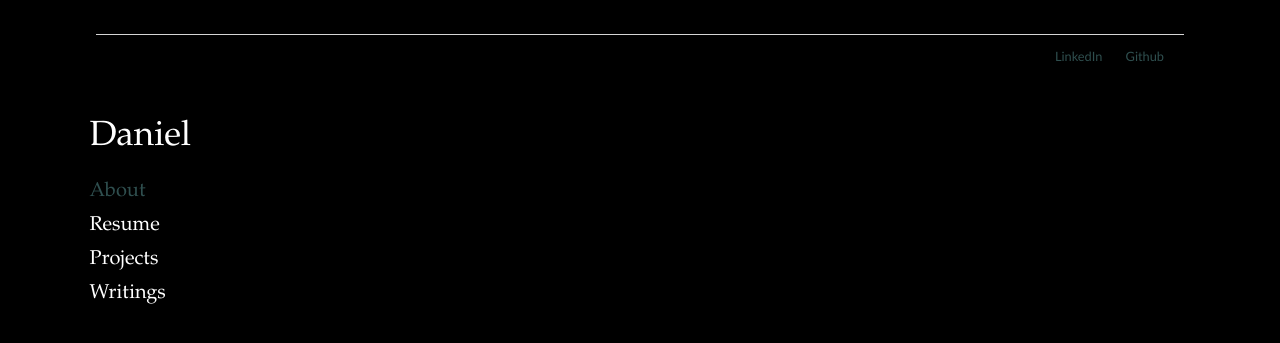
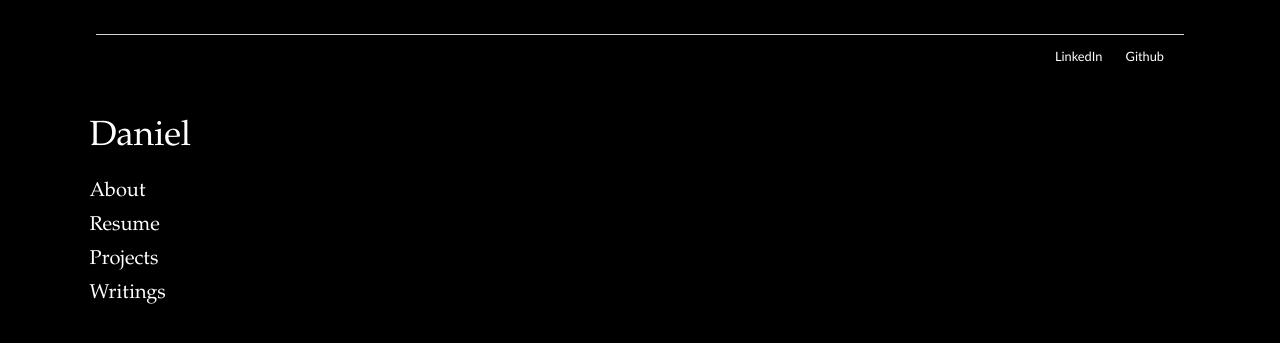
Before and after one commit to Calculasians/calculasians.github.io, a Jekyll site: the page built from about/index.html, in a window 1280 px wide. Shown: the top 343 px of the page. Built offline with Jekyll 4.4.1, drawn with Linux system fonts in a browser that asks for light colours.

Commit message:
Update main.css

```diff
--- a/css/main.css
+++ b/css/main.css
@@ -52,13 +52,19 @@ nav ul li, footer ul li {
     margin-right: 20px;
     text-align: right;
 }
+
 a {
     text-decoration: none;
-    color: #2F4F4F;
-    transition: color 0.16s ease-in-out;
+    color: white;
 }
+
 a:hover {
-    color: #FF6347
+
+    -webkit-transition: all 0.7s ease-in-out;
+  -moz-transition: all 0.3s ease-in-out;
+  -o-transition: all 0.3s ease-in-out;
+  transition: all 0.3s ease-in-out;
+  margin-left: 6px;
 }
 
 .post-title, .blog-title {
```
